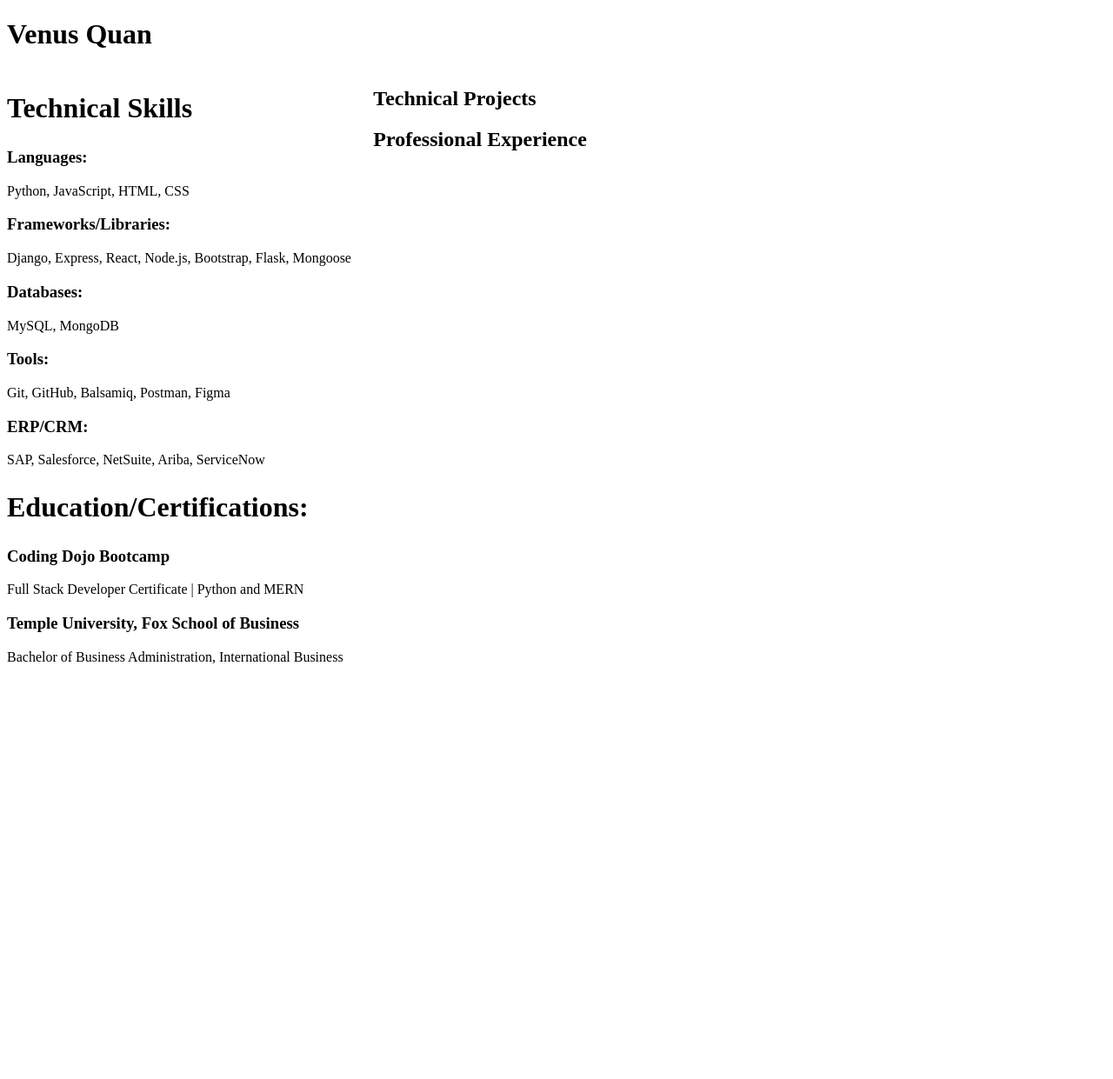
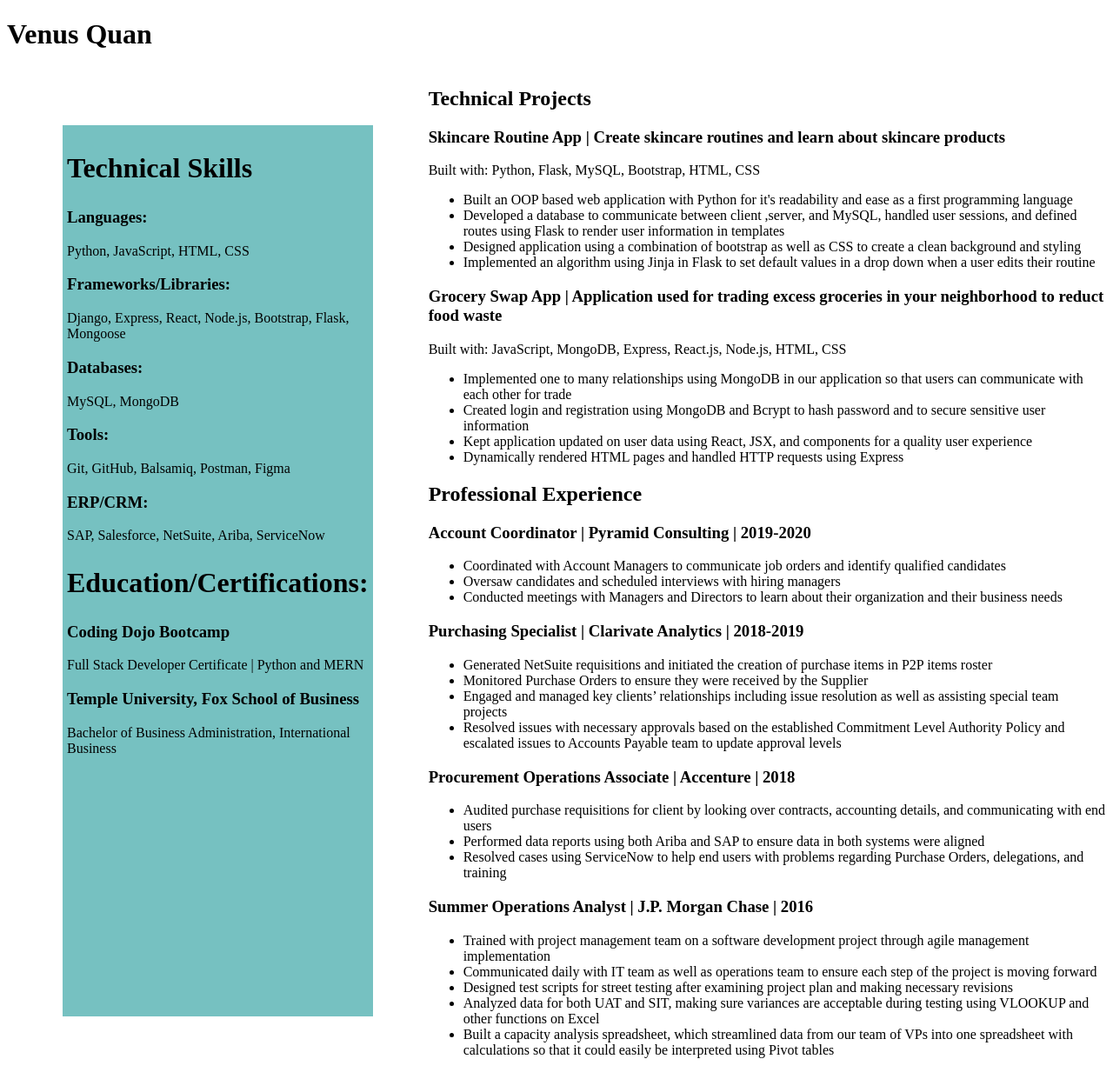
Before and after one commit to vxq5000/Portfolio, a Flask app: page /resume in a window 1280 px wide. Shown: the part 72-1313 px from the top of the page at 87% size. Before the commit the page ends 836 px from the top, so only its background shows below. Run offline with Flask 2, Linux system fonts and the light colour scheme.

Commit message:
finished resume details, added some styling

```diff
--- a/static/css/style.css
+++ b/static/css/style.css
@@ -53,11 +53,15 @@
 }
 
 .skills {
-  flex: 1;
+  /* flex: 1; */
+  background-color: rgb(118, 193, 193);
+  width: 25em;
+  margin: 4em;
+  padding: 5px;
 }
 
 .experience {
-  flex:2;
+  /* flex:2; */
 }
 
 .skills h2 {
--- a/templates/resume.html
+++ b/templates/resume.html
@@ -47,7 +47,57 @@
     </div>
     <div class="experience">
       <h2>Technical Projects</h2>
+        <h3>Skincare Routine App | Create skincare routines and learn about skincare products</h3>
+        <p>Built with: Python, Flask, MySQL, Bootstrap, HTML, CSS</p>
+        <ul>
+          <li>Built an OOP based web application with Python for it's readability and ease as a first programming language</li>
+          <li> Developed a database to communicate between client ,server, and MySQL, handled user sessions, and defined
+            routes using Flask to render user information in templates</li>
+          <li> Designed application using a combination of bootstrap as well as CSS to create a clean background and styling</li>
+          <li> Implemented an algorithm using Jinja in Flask to set default values in a drop down when a user edits their
+            routine</li>
+        </ul>
+        <h3>Grocery Swap App | Application used for trading excess groceries in your neighborhood to reduct food waste</h3>
+        <p>Built with: JavaScript, MongoDB, Express, React.js, Node.js, HTML, CSS</p>
+        <ul>
+          <li> Implemented one to many relationships using MongoDB in our application so that users can communicate with
+            each other for trade</li>
+          <li>Created login and registration using MongoDB and Bcrypt to hash password and to secure sensitive user
+            information</li>
+          <li> Kept application updated on user data using React, JSX, and components for a quality user experience</li>
+          <li>Dynamically rendered HTML pages and handled HTTP requests using Express</li>
+        </ul>
       <h2>Professional Experience</h2>
+        <h3>Account Coordinator | Pyramid Consulting | 2019-2020</h3>
+        <ul>
+          <li>Coordinated with Account Managers to communicate job orders and identify qualified candidates</li>
+          <li>Oversaw candidates and scheduled interviews with hiring managers</li>
+          <li>Conducted meetings with Managers and Directors to learn about their organization and their business needs</li>
+        </ul>
+        <h3>Purchasing Specialist | Clarivate Analytics | 2018-2019</h3>
+        <ul>
+          <li>Generated NetSuite requisitions and initiated the creation of purchase items in P2P items roster</li>
+          <li>Monitored Purchase Orders to ensure they were received by the Supplier</li>
+          <li>Engaged and managed key clients’ relationships including issue resolution as well as assisting special team projects</li>
+          <li>Resolved issues with necessary approvals based on the established Commitment Level Authority Policy and
+            escalated issues to Accounts Payable team to update approval levels
+          </li>
+        </ul>
+        <h3>Procurement Operations Associate | Accenture | 2018</h3>
+        <ul>
+          <li>Audited purchase requisitions for client by looking over contracts, accounting details, and communicating with end users</li>
+          <li>Performed data reports using both Ariba and SAP to ensure data in both systems were aligned</li>
+          <li> Resolved cases using ServiceNow to help end users with problems regarding Purchase Orders, delegations, and training</li>
+        </ul>
+        <h3>Summer Operations Analyst | J.P. Morgan Chase | 2016</h3>
+        <ul>
+          <li>Trained with project management team on a software development project through agile management implementation</li>
+          <li>Communicated daily with IT team as well as operations team to ensure each step of the project is moving forward</li>
+          <li>Designed test scripts for street testing after examining project plan and making necessary revisions</li>
+          <li>Analyzed data for both UAT and SIT, making sure variances are acceptable during testing using VLOOKUP and
+            other functions on Excel</li>
+          <li>Built a capacity analysis spreadsheet, which streamlined data from our team of VPs into one spreadsheet with calculations so that it could easily be interpreted using Pivot tables</li>
+        </ul>
     </div>
   </div>
 </body>
```
Also changed, not shown: server.py (line endings or trailing spaces).
